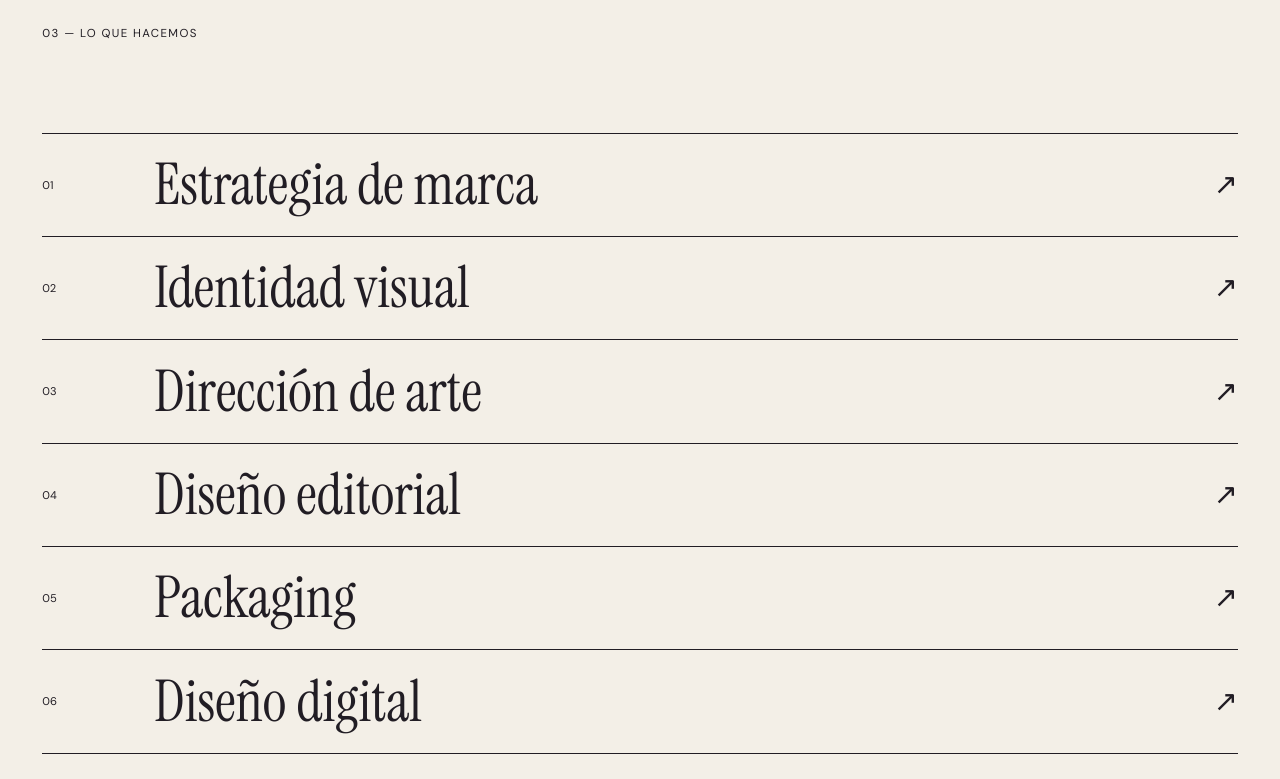
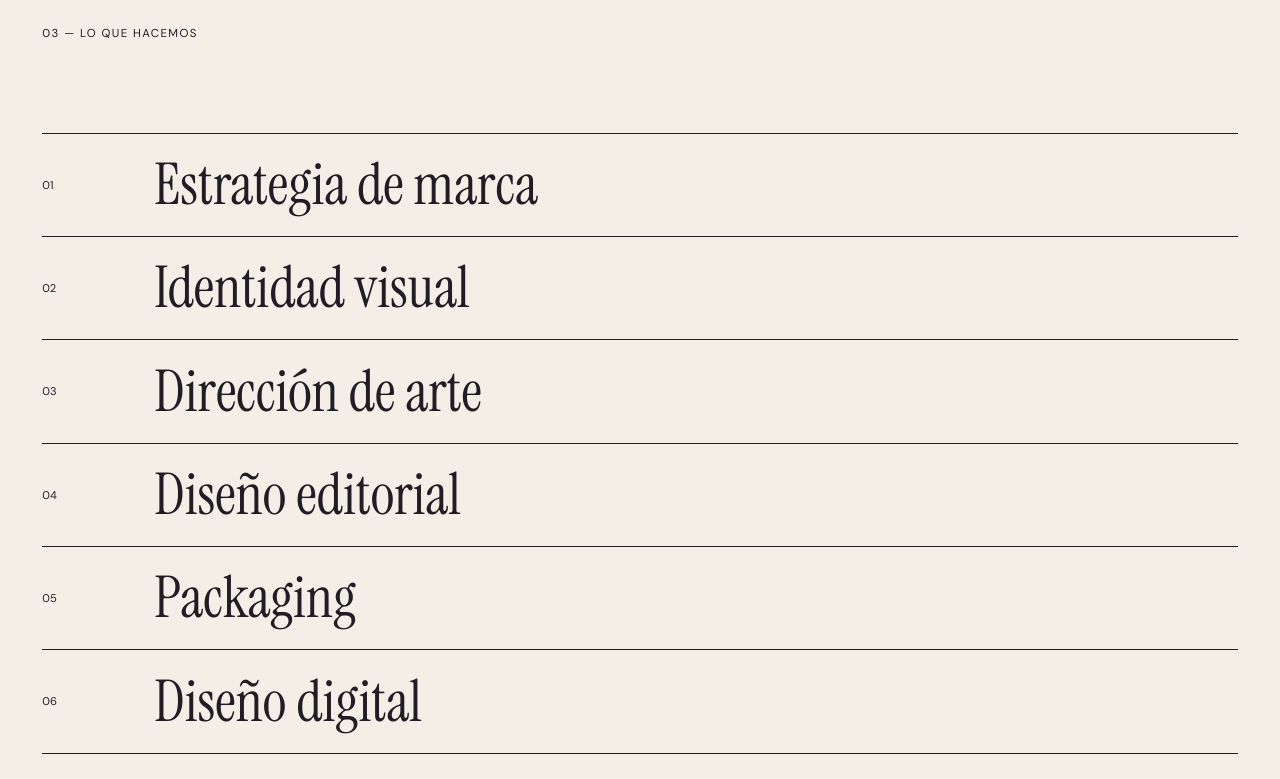
Before and after one commit to irxnenrique/maloba.mx, a React (Vite) app: page / in a window 1280 px wide. Shown: the part 4440-5219 px from the top of the page. Built offline with nearby package versions, Linux system fonts and the light colour scheme; no server answers.

Commit message:
update list of services

```diff
--- a/src/pages/HomePage.tsx
+++ b/src/pages/HomePage.tsx
@@ -108,13 +108,10 @@ export function HomePage() {
         <p className="section-kicker">03 — Lo que hacemos</p>
         <div className="service-list">
           {services.map((service, index) => (
-            <Reveal key={service}>
-              <div className="service-row">
-                <span>{String(index + 1).padStart(2, '0')}</span>
-                <h3>{service}</h3>
-                <span className="service-arrow">↗</span>
-              </div>
-            </Reveal>
+            <div className="service-row" key={service}>
+              <span>{String(index + 1).padStart(2, '0')}</span>
+              <h3>{service}</h3>
+            </div>
           ))}
         </div>
       </section>
--- a/src/styles/global.css
+++ b/src/styles/global.css
@@ -336,7 +336,7 @@ img {
 }
 .service-row {
   display: grid;
-  grid-template-columns: 7rem 1fr auto;
+  grid-template-columns: 7rem 1fr;
   align-items: center;
   border-bottom: 1px solid;
   padding: 1.4rem 0;
@@ -350,16 +350,6 @@ img {
   font-size: clamp(2rem, 4.5vw, 4.8rem);
   line-height: 1;
   margin: 0;
-  transition:
-    font-style 0.2s,
-    transform 0.2s;
-}
-.service-row:hover h3 {
-  font-style: italic;
-  transform: translateX(12px);
-}
-.service-arrow {
-  font-size: 1.8rem;
 }
 .contact {
   position: relative;
@@ -1253,7 +1243,7 @@ footer {
     margin: 4rem 0 0;
   }
   .service-row {
-    grid-template-columns: 3rem 1fr auto;
+    grid-template-columns: 3rem 1fr;
   }
   .contact {
     padding-block: 7rem 6rem;
```
